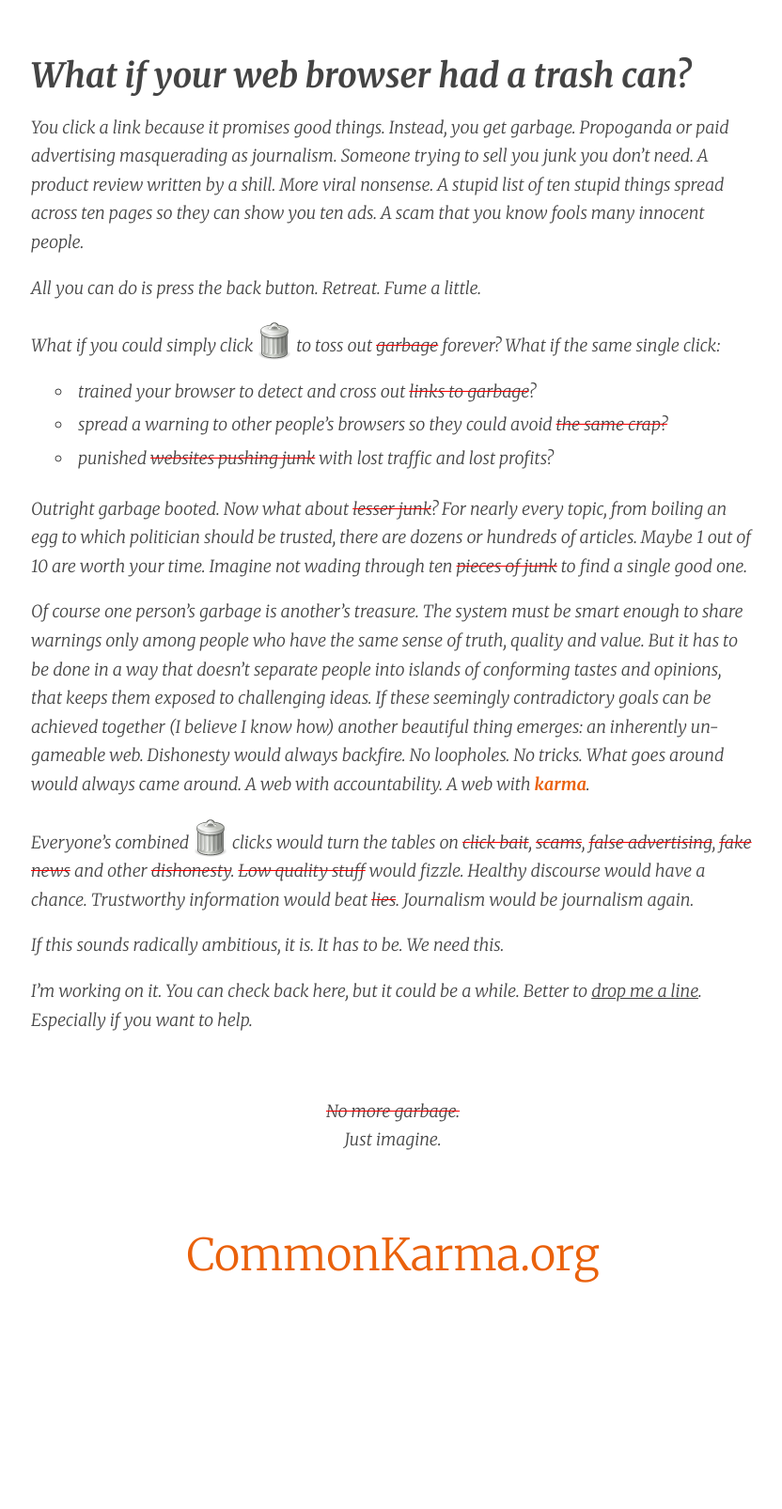
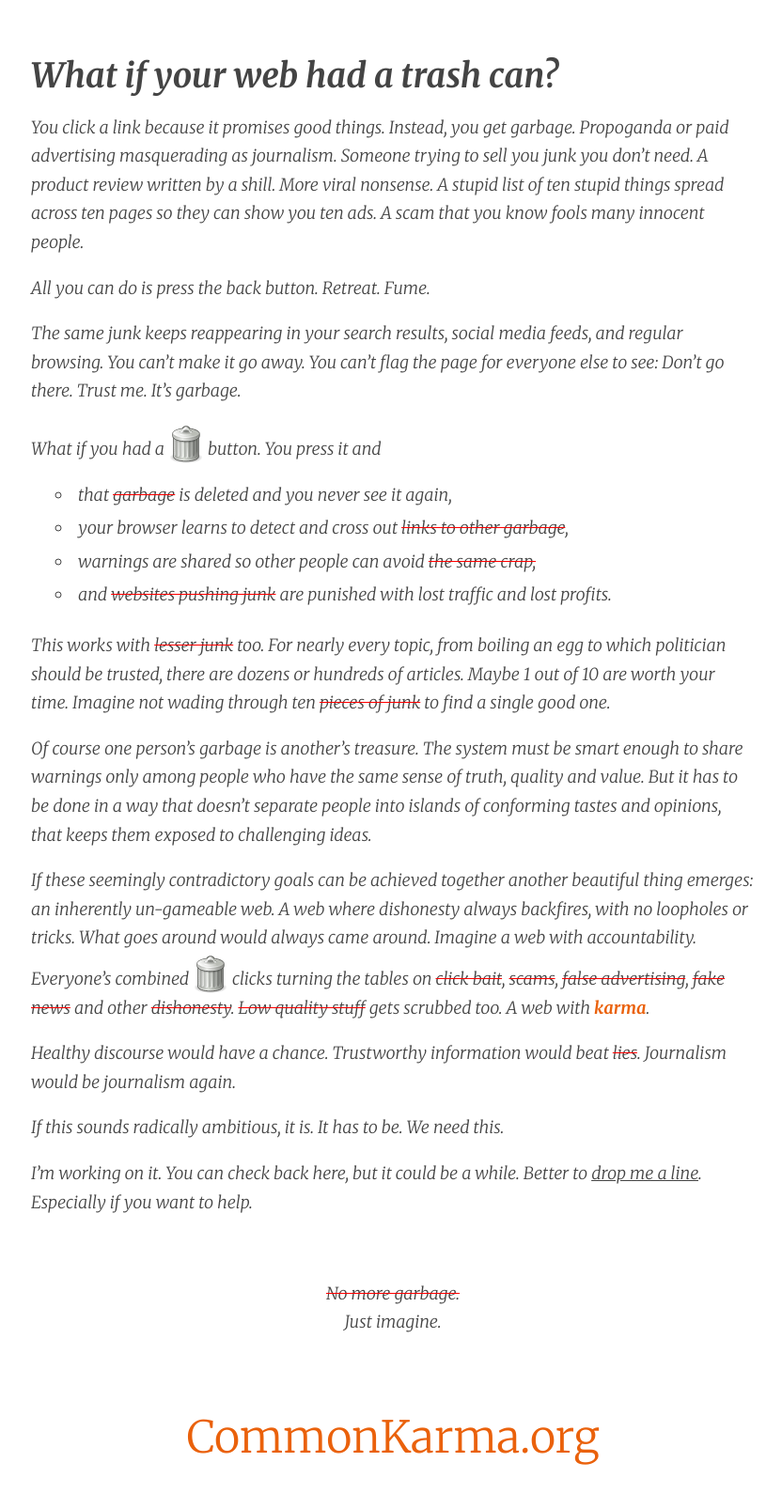
Before and after one commit to commonkarma/commonkarma.org-source, a Jekyll site: the page built from index.md, in a window 1280 px wide. Shown: the whole page at 94% size, without its empty margins (222-1054 px from the left). Built offline with Jekyll 4.4.1, drawn with Linux system fonts in a browser that asks for light colours; comment, search, counter and statistics services are not loaded; before the commit the page ends 1412 px from its top, so only the background shows below that.

Commit message:
wordsmith

```diff
--- a/index.md
+++ b/index.md
@@ -5,23 +5,28 @@ title: What If?
 
 
 
-# What if your web browser had a trash can?
+# What if your web had a trash can?
 
 You click a link because it promises good things. Instead, you get garbage. Propoganda or paid advertising masquerading as journalism. Someone trying to sell you junk you don't need. A product review written by a shill. More viral nonsense. A stupid list of ten stupid things spread across ten pages so they can show you ten ads. A scam that you know fools many innocent people.
 
-All you can do is press the back button. Retreat. Fume a little.
+All you can do is press the back button. Retreat. Fume.
 
-What if you could simply click <span class="garbage-can">![a trash can](./images/garbage-can.svg)</span> to toss out <del>garbage</del> forever? What if the same single click:
+The same junk keeps reappearing in your search results, social media feeds, and regular browsing. You can't make it go away. You can't flag the page for everyone else to see: *Don't go there. Trust me. It's garbage.*
 
-- trained your browser to detect and cross out <del>links to garbage</del>?
-- spread a warning to other people's browsers so they could avoid <del>the same crap<del>?
-- punished <del>websites pushing junk</del> with lost traffic and lost profits?
+What if you had a <span class="garbage-can">![a trash can](./images/garbage-can.svg)</span> button. You press it and
 
-Outright garbage booted. Now what about <del>lesser junk</del>? For nearly every topic, from boiling an egg to which politician should be trusted, there are dozens or hundreds of articles. Maybe 1 out of 10 are worth your time. Imagine not wading through ten <del>pieces of junk</del> to find a single good one.
+- that <del>garbage</del> is deleted and you never see it again,
+- your browser learns to detect and cross out <del>links to other garbage</del>,
+- warnings are shared so other people can avoid <del>the same crap<del>,
+- and <del>websites pushing junk</del> are punished with lost traffic and lost profits.
 
-Of course one person's garbage is another's treasure. The system must be smart enough to share warnings only among people who have the same sense of truth, quality and value. But it has to be done in a way that doesn't separate people into islands of conforming tastes and opinions, that keeps them exposed to challenging ideas. If these seemingly contradictory goals can be achieved together (I believe I know how) another beautiful thing emerges: an inherently un-gameable web. Dishonesty would always backfire. No loopholes. No tricks. What goes around would *always* came around. A web with accountability. A web with **karma**.
+This works with <del>lesser junk</del> too. For nearly every topic, from boiling an egg to which politician should be trusted, there are dozens or hundreds of articles. Maybe 1 out of 10 are worth your time. Imagine not wading through ten <del>pieces of junk</del> to find a single good one.
 
-Everyone's combined <span class="garbage-can">![a trash can](./images/garbage-can.svg)</span> clicks would turn the tables on <del>click bait</del>, <del>scams</del>, <del>false advertising</del>, <del>fake news</del>  and other <del>dishonesty</del>. <del>Low quality stuff</del> would fizzle. Healthy discourse would have a chance. Trustworthy information would beat <del>lies</del>. Journalism would be journalism again.
+Of course one person's garbage is another's treasure. The system must be smart enough to share warnings only among people who have the same sense of truth, quality and value. But it has to be done in a way that doesn't separate people into islands of conforming tastes and opinions, that keeps them exposed to challenging ideas.
+
+If these seemingly contradictory goals can be achieved together another beautiful thing emerges: an inherently un-gameable web. A web where dishonesty always backfires, with no loopholes or tricks. What goes around would *always* came around. Imagine a web with accountability. Everyone's combined <span class="garbage-can">![a trash can](./images/garbage-can.svg)</span> clicks turning the tables on <del>click bait</del>, <del>scams</del>, <del>false advertising</del>, <del>fake news</del>  and other <del>dishonesty</del>. <del>Low quality stuff</del> gets scrubbed too. A web with **karma**.
+
+Healthy discourse would have a chance. Trustworthy information would beat <del>lies</del>. Journalism would be journalism again.
 
 If this sounds radically ambitious, it is. It has to be. We need this.
 
```
